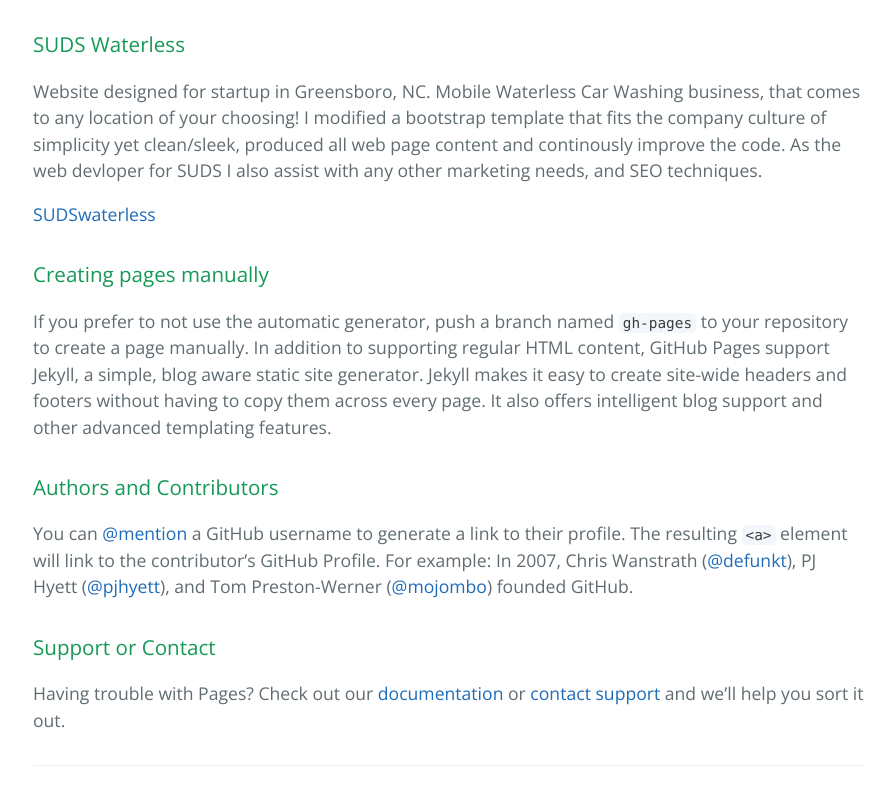
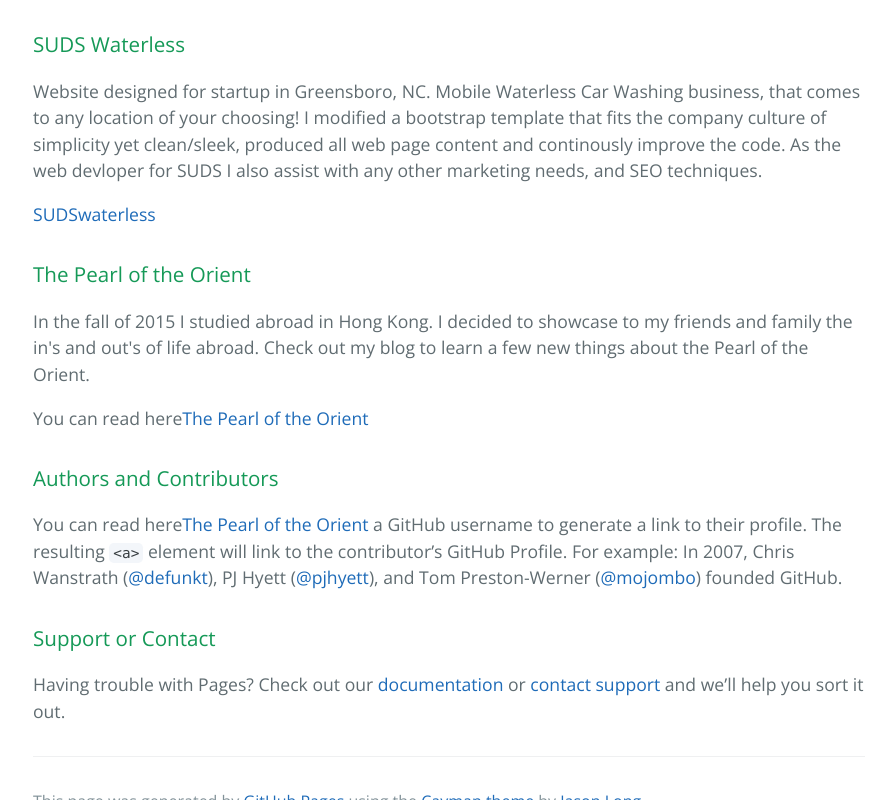
Before and after one commit to malc-v/malc-v.github.io, a plain HTML site: page index.html in a window 1280 px wide. Shown: the part 479-1279 px from the top of the page, without its empty margins (191-1087 px from the left). Drawn offline with nearby package versions, Linux system fonts and the light colour scheme.

Commit message:
updated blog paragraph
updated blog paragraph

```diff
--- a/index.html
+++ b/index.html
@@ -29,14 +29,15 @@
 <p><a href="https://www.sudswaterless.com/">SUDSwaterless</a></p>
 
 <h3>
-<a id="creating-pages-manually" class="anchor" href="#creating-pages-manually" aria-hidden="true"><span aria-hidden="true" class="octicon octicon-link"></span></a>Creating pages manually</h3>
+<a id="creating-pages-manually" class="anchor" href="#creating-pages-manually" aria-hidden="true"><span aria-hidden="true" class="octicon octicon-link"></span></a>The Pearl of the Orient</h3>
 
-<p>If you prefer to not use the automatic generator, push a branch named <code>gh-pages</code> to your repository to create a page manually. In addition to supporting regular HTML content, GitHub Pages support Jekyll, a simple, blog aware static site generator. Jekyll makes it easy to create site-wide headers and footers without having to copy them across every page. It also offers intelligent blog support and other advanced templating features.</p>
+<p>In the fall of 2015 I studied abroad in Hong Kong. I decided to showcase to my friends and family the in's and out's of life abroad. Check out my blog to learn a few new things about the Pearl of the Orient. </p>
 
+<p>You can read here<a href="https://malcvinhk.wordpress.com/" class="user-mention">The Pearl of the Orient</a></p>
 <h3>
 <a id="authors-and-contributors" class="anchor" href="#authors-and-contributors" aria-hidden="true"><span aria-hidden="true" class="octicon octicon-link"></span></a>Authors and Contributors</h3>
 
-<p>You can <a href="https://help.github.com/articles/basic-writing-and-formatting-syntax/#mentioning-users-and-teams" class="user-mention">@mention</a> a GitHub username to generate a link to their profile. The resulting <code>&lt;a&gt;</code> element will link to the contributor’s GitHub Profile. For example: In 2007, Chris Wanstrath (<a href="https://github.com/defunkt" class="user-mention">@defunkt</a>), PJ Hyett (<a href="https://github.com/pjhyett" class="user-mention">@pjhyett</a>), and Tom Preston-Werner (<a href="https://github.com/mojombo" class="user-mention">@mojombo</a>) founded GitHub.</p>
+<p>You can read here<a href="https://malcvinhk.wordpress.com/" class="user-mention">The Pearl of the Orient</a> a GitHub username to generate a link to their profile. The resulting <code>&lt;a&gt;</code> element will link to the contributor’s GitHub Profile. For example: In 2007, Chris Wanstrath (<a href="https://github.com/defunkt" class="user-mention">@defunkt</a>), PJ Hyett (<a href="https://github.com/pjhyett" class="user-mention">@pjhyett</a>), and Tom Preston-Werner (<a href="https://github.com/mojombo" class="user-mention">@mojombo</a>) founded GitHub.</p>
 
 <h3>
 <a id="support-or-contact" class="anchor" href="#support-or-contact" aria-hidden="true"><span aria-hidden="true" class="octicon octicon-link"></span></a>Support or Contact</h3>
```
